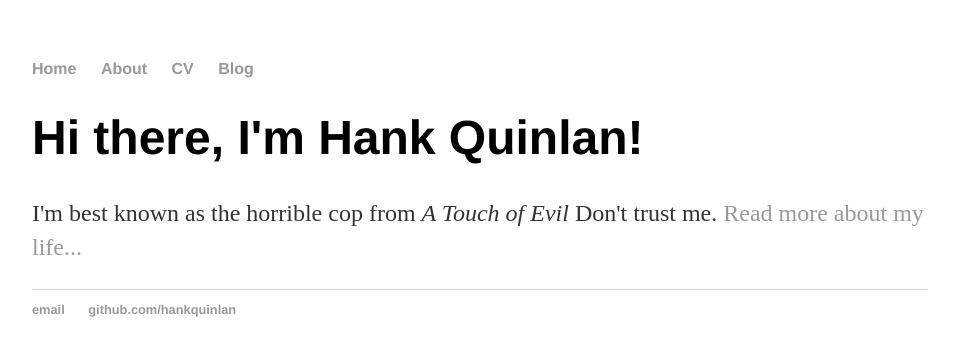
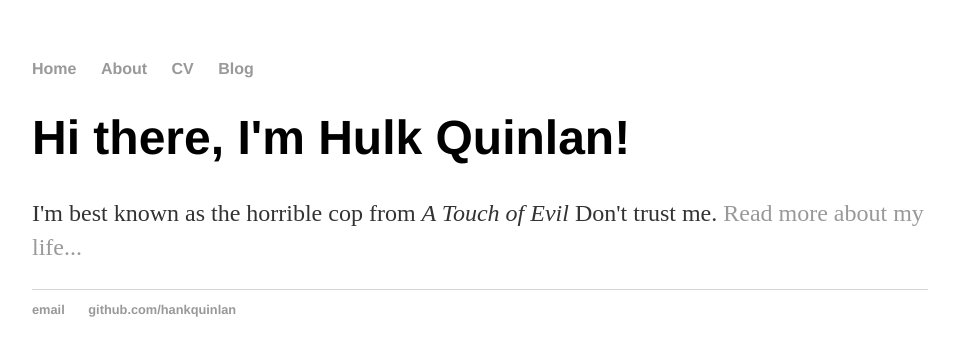
Before and after one commit to rafs/personalpage.github.io, a Jekyll site: the page built from index.html, in a window 1280 px wide. Shown: the top 356 px of the page, without its empty margins (160-1115 px from the left). Built offline with Jekyll 4.4.1, drawn with Linux system fonts in a browser that asks for light colours.

Commit message:
Update index.html
Testing a change

```diff
--- a/index.html
+++ b/index.html
@@ -3,6 +3,6 @@ layout: default
 title: Hank Quinlan, Horrible Cop
 ---
 <div class="blurb">
-	<h1>Hi there, I'm Hank Quinlan!</h1>
+	<h1>Hi there, I'm Hulk Quinlan!</h1>
 	<p>I'm best known as the horrible cop from <em>A Touch of Evil</em> Don't trust me. <a href="/about">Read more about my life...</a></p>
 </div><!-- /.blurb -->
```
